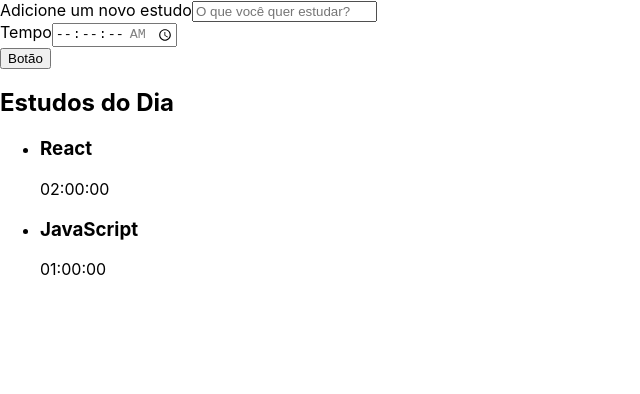
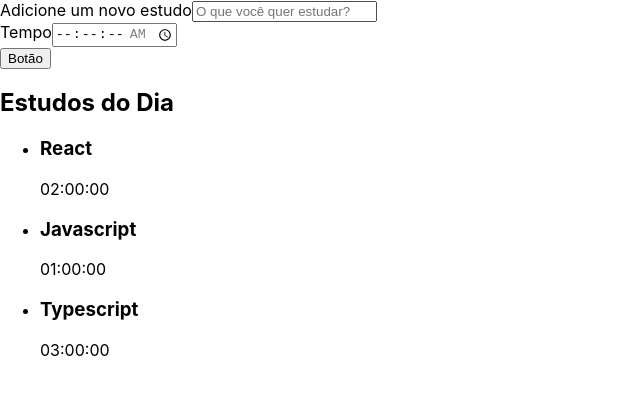
Before and after one commit to PedroWrublak/alura-studies, a React (Create React App) app: page / in a window 1280 px wide. Shown: the top 394 px of the page, without its empty margins (0-640 px from the left). Built offline with nearby package versions, Linux system fonts and the light colour scheme; the HTML template or start-up script is replaced by a standard one.

Commit message:
Adicionada renderização de arrau dinâmica com map

```diff
--- a/src/components/List/index.tsx
+++ b/src/components/List/index.tsx
@@ -1,26 +1,26 @@
 import React from 'react';
 
 function List() {
+    const tasks = [{
+        task: 'React',
+        time: '02:00:00'
+    }, {
+        task: 'Javascript',
+        time: '01:00:00'
+    }, {
+        task: 'Typescript',
+        time: '03:00:00'
+    }]
     return (
         <aside>
             <h2> Estudos do Dia </h2>
             <ul>
-                <li>
-                    <h3>
-                        React
-                    </h3>
-                    <span>
-                        02:00:00
-                    </span>
-                </li>
-                <li>
-                    <h3>
-                        JavaScript
-                    </h3>
-                    <span>
-                        01:00:00
-                    </span>
-                </li>
+                {tasks.map((item, index) => (
+                    <li key = {index}>
+                        <h3> {item.task} </h3>
+                        <span> {item.time} </span>
+                    </li>
+                ))}
             </ul>
         </aside>
     )
```
